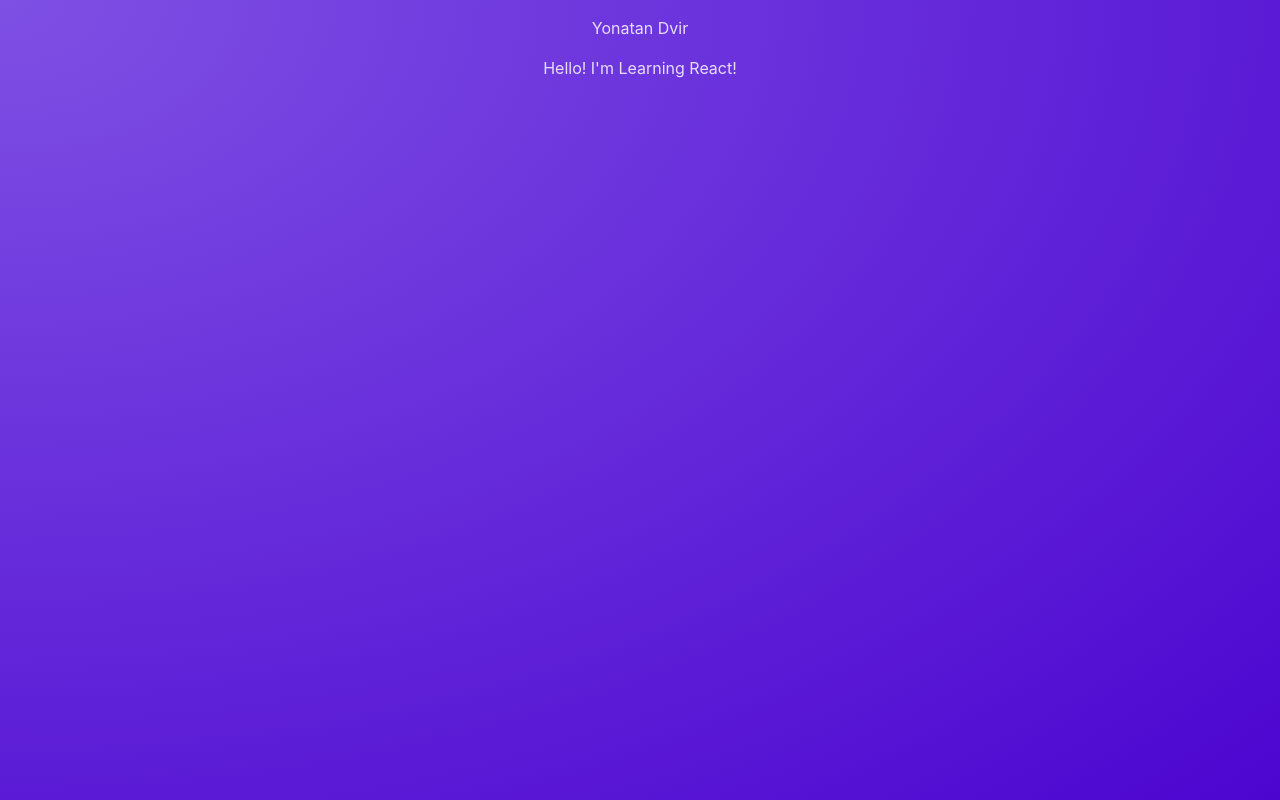
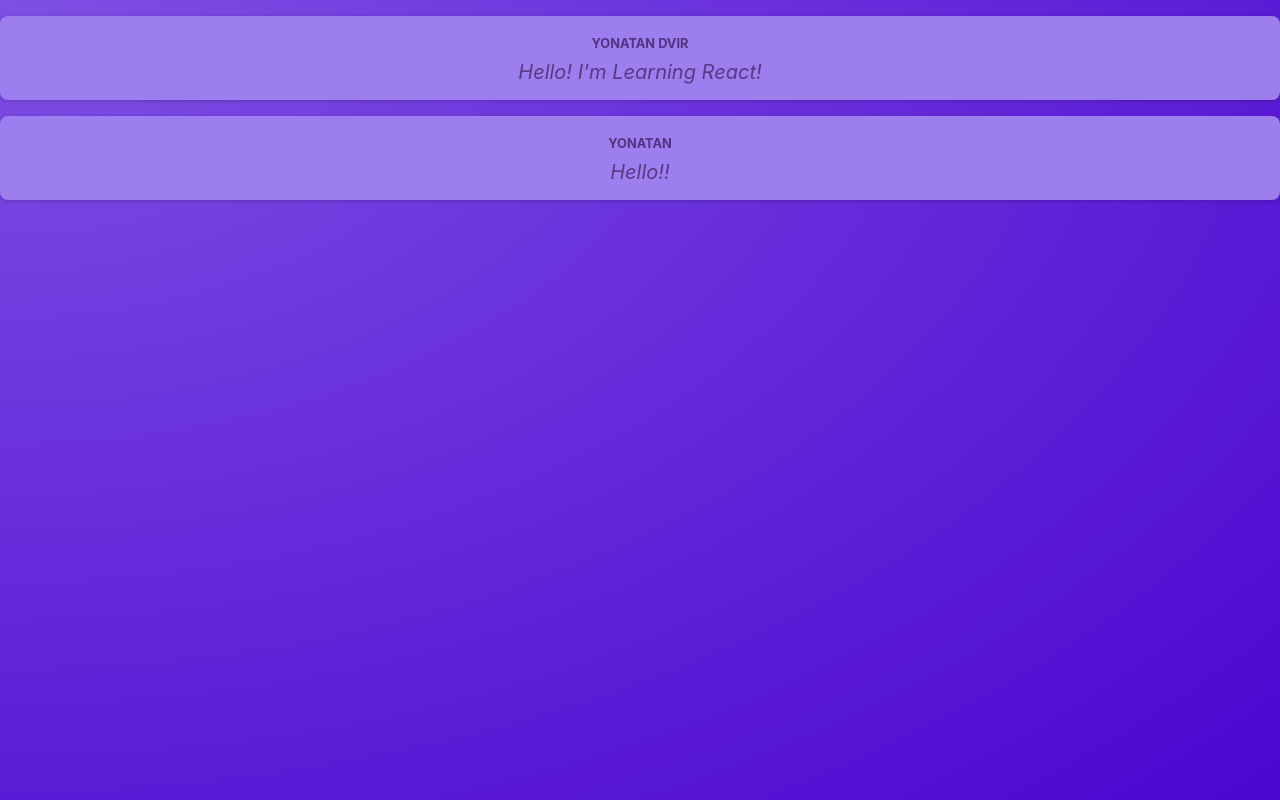
Before and after one commit to yonatan-dvir/react-tweeter, a React (Vite) app: page / in a window 1280 px wide. Built offline with nearby package versions, Linux system fonts and the light colour scheme.

Commit message:
Add styilng to Post component

```diff
--- a/src/App.jsx
+++ b/src/App.jsx
@@ -4,6 +4,7 @@
   return (
     <main>
       <Post name="Yonatan Dvir" body="Hello! I'm Learning React!" />
+      <Post name="Yonatan" body="Hello!!" />
     </main>
   );
 }
--- a/src/components/Post.jsx
+++ b/src/components/Post.jsx
@@ -1,8 +1,10 @@
+import classes from "./Post.module.css";
+
 function Post(props) {
   return (
-    <div>
-      <p>{props.name}</p>
-      <p>{props.body}</p>
+    <div className={classes.post}>
+      <p className={classes.author}>{props.name}</p>
+      <p className={classes.text}>{props.body}</p>
     </div>
   );
 }
--- /dev/null
+++ b/src/components/Post.module.css
@@ -0,0 +1,35 @@
+.post {
+  margin: 1rem 0;
+  padding: 1rem;
+  background-color: #9c7eee;
+  border-radius: 8px;
+  box-shadow: 0 1px 4px rgba(0, 0, 0, 0.2);
+  animation: animate-in 1s ease-out forwards;
+}
+
+.author {
+  font-size: 0.8rem;
+  font-weight: bold;
+  color: #543280;
+  margin: 0;
+  text-transform: uppercase;
+}
+
+.text {
+  white-space: pre-wrap;
+  font-size: 1.25rem;
+  margin: 0.25rem 0 0 0;
+  color: #593884;
+  font-style: italic;
+}
+
+@keyframes animate-in {
+  from {
+    opacity: 0;
+    transform: translateY(1rem);
+  }
+  to {
+    opacity: 1;
+    transform: translateY(0);
+  }
+}
```
